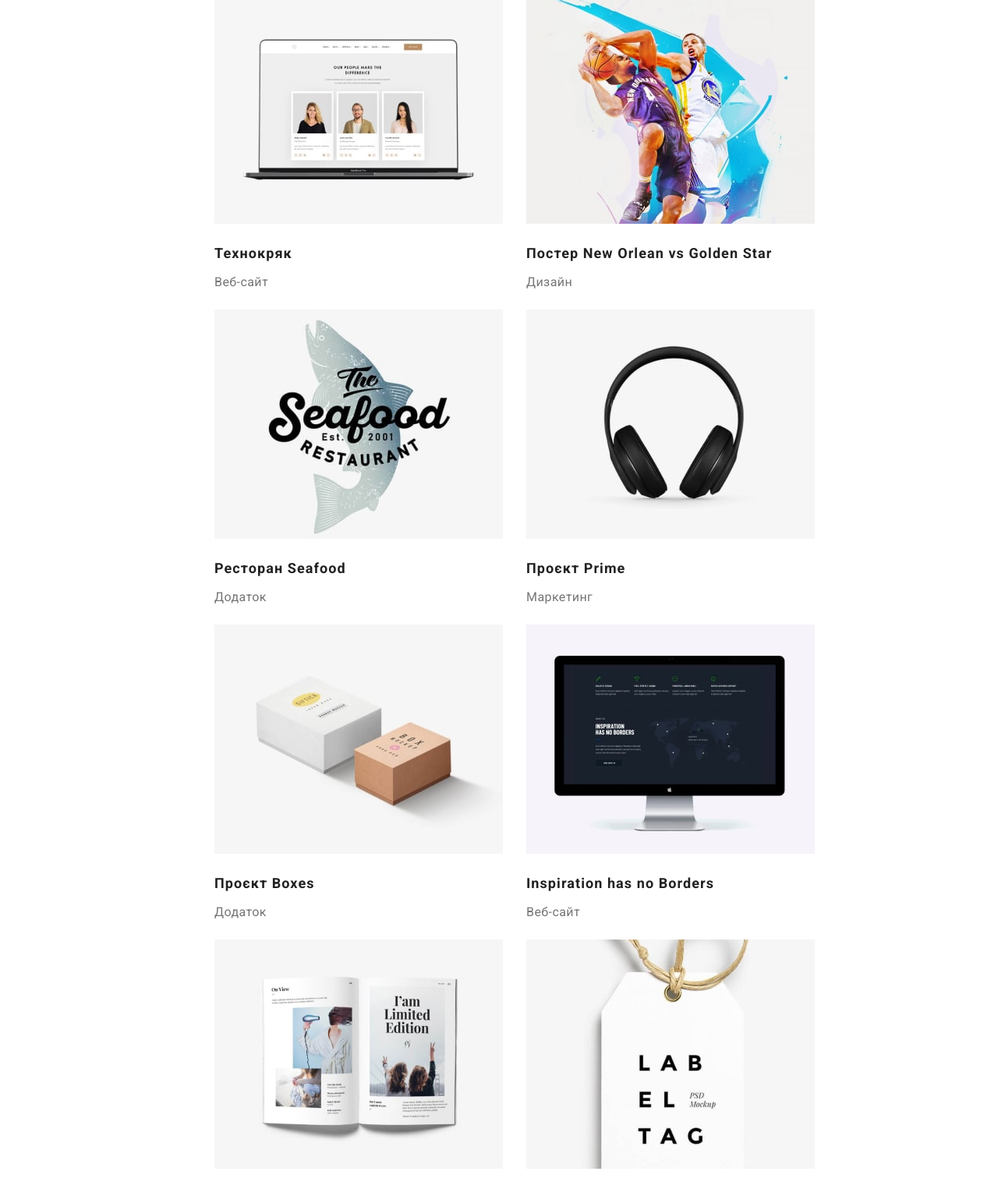
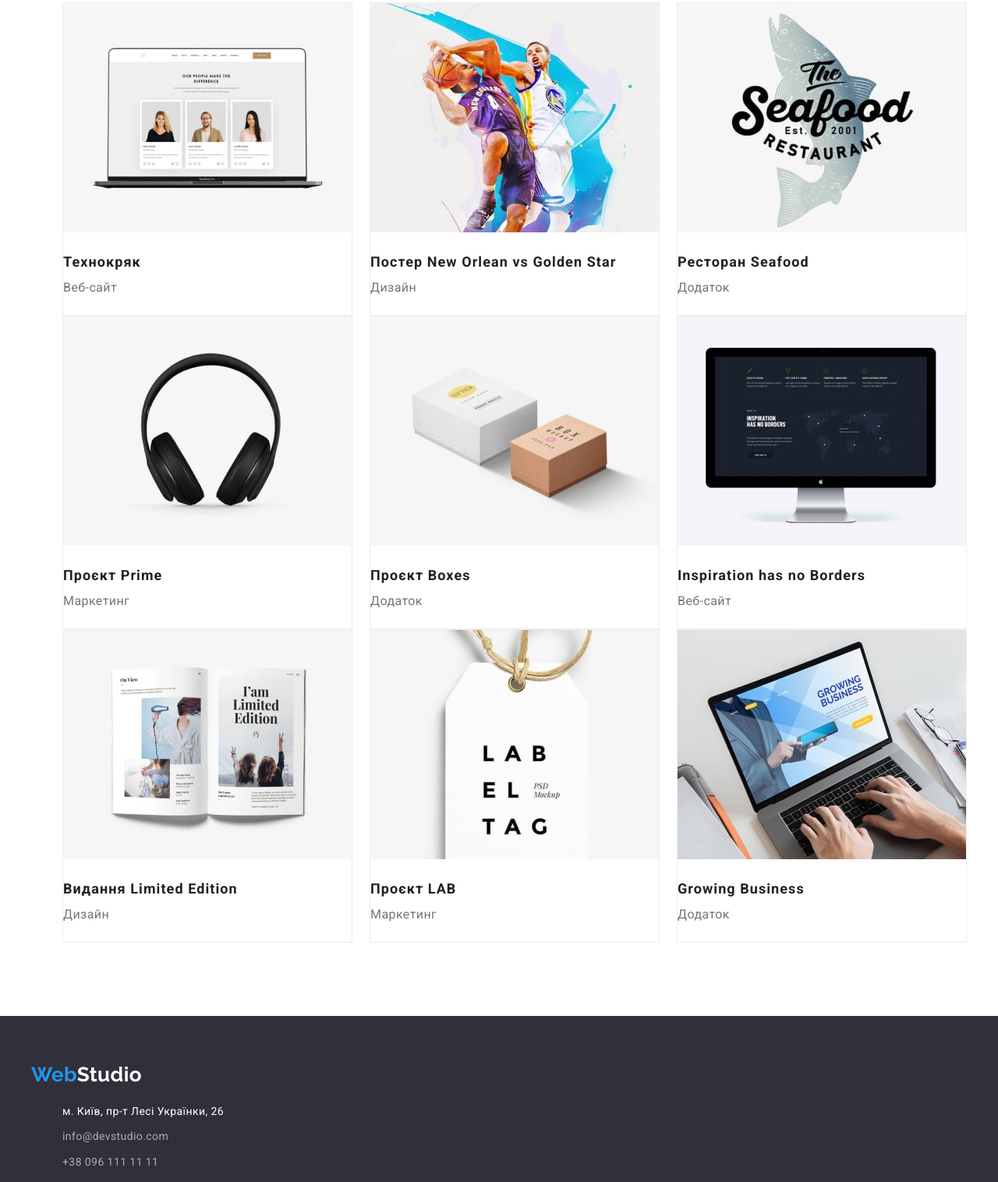
Before and after one commit to DimaPo5/goit-markup-hw-03, a plain HTML site: page portfolio.html in a window 1280 px wide. Shown: the part 242-1758 px from the top of the page at 78% size. Drawn offline with nearby package versions, Linux system fonts and the light colour scheme.

Commit message:
зміни

```diff
--- a/css/styles.css
+++ b/css/styles.css
@@ -211,6 +211,10 @@ img {
   box-shadow: 0px 1px 3px rgba(0, 0, 0, 0.12), 0px 1px 1px rgba(0, 0, 0, 0.14), 0px 2px 1px rgba(0, 0, 0, 0.2);
   border-radius: 0px 0px 4px 4px;
 }
+.command-text {
+  padding-top: 30px;
+  padding-bottom: 30px;
+}
 
 .section {
   padding-top: 94px;
@@ -232,7 +236,6 @@ img {
   font-size: 16px;
   line-height: 1.18;
   text-align: center;
-  margin-top: 30px;
 }
 .command-position {
   color: var(--second-color);
@@ -248,6 +251,7 @@ img {
 .footer-logo {
   color: var(--write-color);
 }
+
 .footer-address {
   font-style: normal;
   line-height: 1.71;
@@ -294,6 +298,14 @@ img {
   line-height: 1.87;
   color: var(--main-color);
 }
+.adr-container {
+  padding-top: 20px;
+}
+
+.adr-footer {
+  padding-top: 9px;
+}
+
 /* portfolio */
 .filter-btn {
   font-family: inherit;
@@ -309,6 +321,7 @@ img {
   border: none;
   box-shadow: 0px 3px 1px rgb(0 0 0 / 10%), 0px 1px 2px rgb(0 0 0 / 8%), 0px 2px 2px rgb(0 0 0 / 12%);
   border-radius: 4px;
+  padding: 6px 25px;
 }
 .btn-current {
   background-color: var(--third-color);
@@ -332,15 +345,12 @@ img {
   letter-spacing: 0.06em;
   color: var(--main-color);
   text-align: left;
-  margin-top: 20px;
 }
 .content-text {
   font-size: 16px;
   line-height: 1.87;
   color: var(--second-color);
   text-align: left;
-  margin-top: 4px;
-  margin-bottom: 20px;
 }
 .fooret .footer-cont:hover {
   color: var(--third-color);
@@ -352,6 +362,13 @@ img {
 .content-item {
   display: flex;
   flex-wrap: wrap;
-  column-gap: 30px;
+  justify-content: space-between;
   margin-top: 34px;
 }
+.content-wrap {
+  padding-top: 20px;
+  padding-bottom: 20px;
+}
+.project-items {
+  border: 1px solid #eeeeee;
+}
--- a/portfolio.html
+++ b/portfolio.html
@@ -29,8 +29,8 @@
           <a href="./index.html" class="logo">Web<span class="nav-logo">Studio</span> </a>
 
           <ul class="site-navigation list">
-            <li><a href="" class="link current">Студія</a></li>
-            <li><a href="./portfolio.html" class="link">Портфоліо</a></li>
+            <li><a href="./index.html" class="link">Студія</a></li>
+            <li><a href="./portfolio.html" class="link current">Портфоліо</a></li>
             <li><a href="" class="link">Контакти</a></li>
           </ul>
         </nav>
@@ -54,50 +54,68 @@
         </div>
         <div class="container">
           <ul class="content-item list">
-            <li>
+            <li class="project-items">
               <img src="./image/portfolio/comp-min.jpg" alt="Технокряк" width="370" height="294" />
+              <div class="content-wrap">
                 <h2 class="content-title content-title">Технокряк</h2>
                 <p class="content-text">Веб-сайт</p>
+              </div>
             </li>
-            <li>
+            <li class="project-items">
               <img src="./image/portfolio/basket-min.jpg" alt="Постер New Orlean vs Golden Star" width="370" height="294" />
+              <div class="content-wrap">
                 <h2 class="content-title">Постер New Orlean vs Golden Star</h2>
                 <p class="content-text">Дизайн</p>
+              </div>
             </li>
-            <li>
+            <li class="project-items">
               <img src="./image/portfolio/seafood-min.jpg" alt="Ресторан Seafood" width="370" height="294" />
+              <div class="content-wrap">
                 <h2 class="content-title">Ресторан Seafood</h2>
                 <p class="content-text">Додаток</p>
+              </div>
             </li>
-            <li>
+            <li class="project-items">
               <img src="./image/portfolio/headphones-min.jpg" alt="Проєкт Prime" width="370" height="294" />
+              <div class="content-wrap">
                 <h2 class="content-title">Проєкт Prime</h2>
                 <p class="content-text">Маркетинг</p>
+              </div>
             </li>
-            <li>
+            <li class="project-items">
               <img src="./image/portfolio/box-min.jpg" alt="Проєкт Boxes" width="370" height="294" />
+              <div class="content-wrap">
                 <h2 class="content-title">Проєкт Boxes</h2>
                 <p class="content-text">Додаток</p>
+              </div>
             </li>
-            <li>
+            <li class="project-items">
               <img src="./image/portfolio/compp-min.jpg" alt="Inspiration has no Borders" width="370" height="294" />
+              <div class="content-wrap">
                 <h2 class="content-title">Inspiration has no Borders</h2>
                 <p class="content-text">Веб-сайт</p>
+              </div>
             </li>
-            <li>
+            <li class="project-items">
               <img src="./image/portfolio/book-min.jpg" alt="Видання Limited Edition" width="370" height="294" />
+              <div class="content-wrap">
                 <h2 class="content-title">Видання Limited Edition</h2>
                 <p class="content-text">Дизайн</p>
+              </div>
             </li>
-            <li>
+            <li class="project-items">
               <img src="./image/portfolio/tag-min.jpg" alt="Проєкт LAB" width="370" height="294" />
+              <div class="content-wrap">
                 <h2 class="content-title">Проєкт LAB</h2>
                 <p class="content-text">Маркетинг</p>
+              </div>
             </li>
-            <li>
+            <li class="project-items">
               <img src="./image/portfolio/compik-min.jpg" alt="Growing Business" width="370" height="294" />
+              <div class="content-wrap">
                 <h2 class="content-title">Growing Business</h2>
                 <p class="content-text">Додаток</p>
+              </div>
             </li>
           </ul>
         </div>
@@ -105,20 +123,21 @@
     </main>
     <footer class="fooret">
       <div class="container">
-        <a href="./index.html" class="logo">Web<span class="footer-logo">Studio</span></a>
-        <!-- адрес і контакти -->
-
+        <a href="./index.html" class="logo"> Web<span class="footer-logo">Studio</span></a>
+        <!-- адреса і контакти -->
+        <div class="adr-container">
           <address>
             <ul class="list">
               <li>
-              <a href="https://goo.gl/maps/mBTEqRhgggYTQL689" target="_blank" rel="noreferrer noopener" class="footer-address"
+                <a href="https://goo.gl/maps/VgpdDLuRD4vqMxRU8" target="_blank" rel="noopener noreferrer nofollow" class="footer-address"
                   >м. Київ, пр-т Лесі Українки, 26</a
                 >
               </li>
-            <li><a href="mailto:info@example.com" class="footer-cont">info@example.com</a></li>
-            <li><a href="tel:+38 0961111111" class="footer-cont">+38 096 111 11 11</a></li>
+              <li class="adr-footer"><a href="mailto:info@devstudio.com" class="footer-cont">info@devstudio.com</a></li>
+              <li class="adr-footer"><a href="tel:+380961111111" class="footer-cont">+38 096 111 11 11</a></li>
             </ul>
           </address>
+        </div>
       </div>
     </footer>
   </body>
```
Also changed, not shown: index.html (+13 -3 lines). Lines whose indentation alone changed are shown as unchanged.
